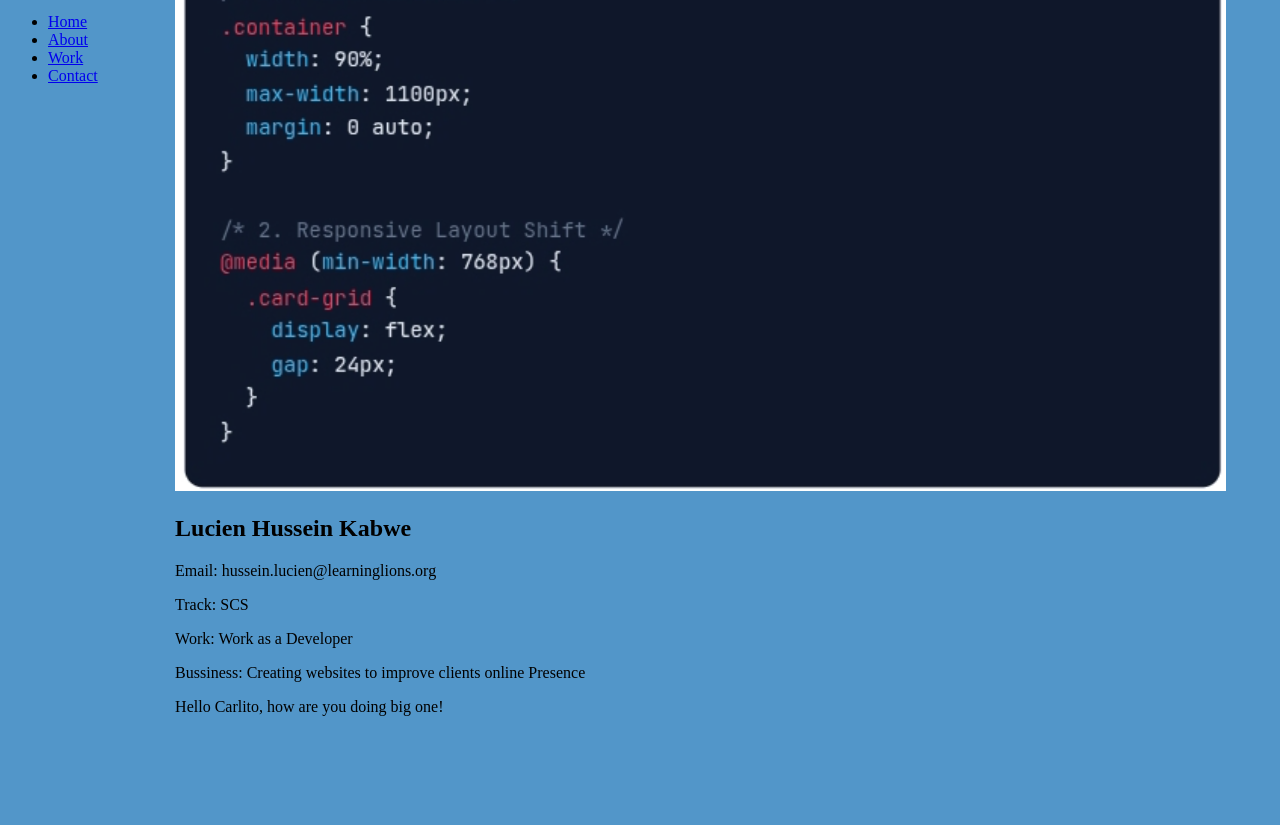
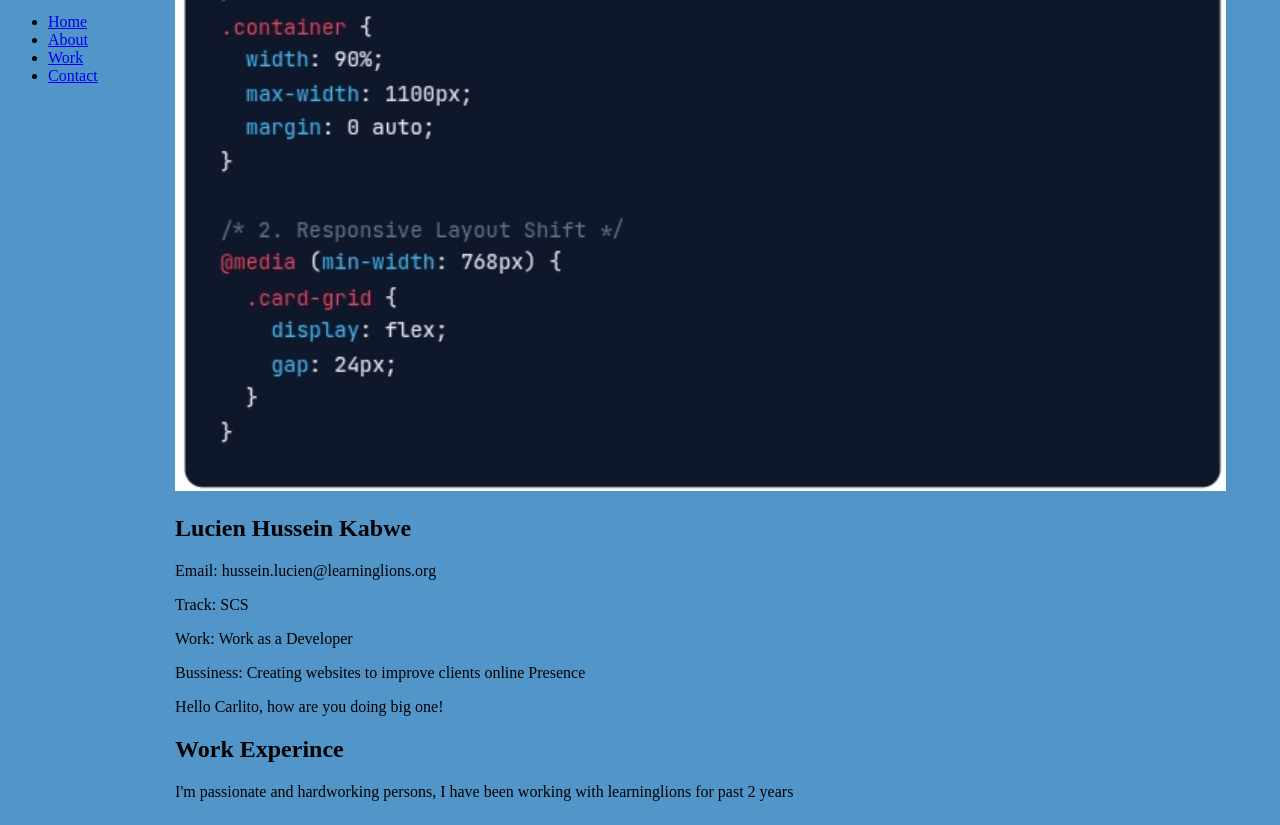
Before and after one commit to luhu18/bio-page, a website: page index.html in a window 1280 px wide. Shown: the part 109-934 px from the top of the page. Before the commit the page ends 849 px from the top, so only its background shows below. Drawn offline with Linux system fonts and the light colour scheme.

Commit message:
Adding about section and the content too

```diff
--- a/index.html
+++ b/index.html
@@ -41,6 +41,11 @@
           </div>
         </div>
       </section>
+      <section id="work">
+        <h2>Work Experince</h2>
+        <p>I'm passionate and hardworking persons, I have been working with learninglions for past 2 years</p>
+      </section>
+
     </main>
 
     <footer></footer>
```
